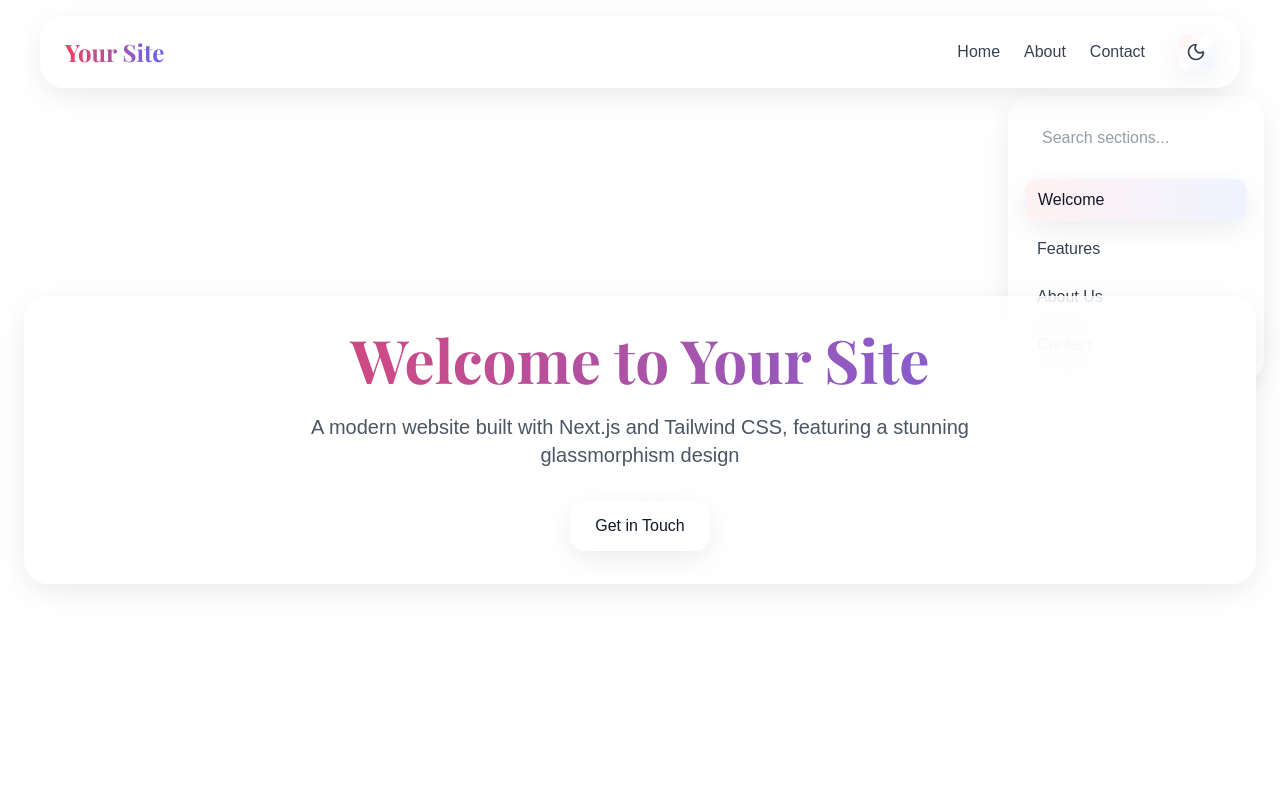
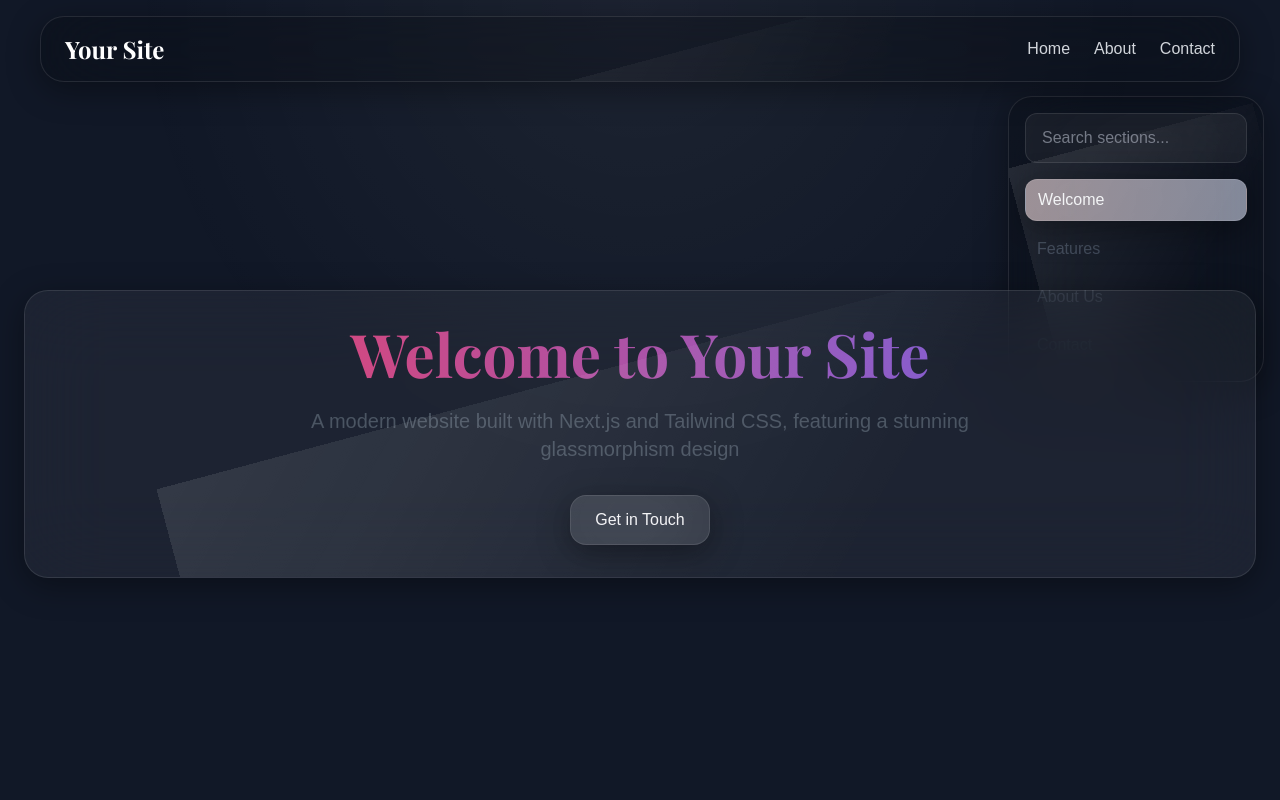
Before and after one commit to hidlmiddle/coolwebsite, a Next.js app: page / in a window 1280 px wide. Shown: the top 800 px of the page. Built offline with nearby package versions, Linux system fonts and the light colour scheme.

Commit message:
feat: implement dark high-contrast glassmorphism theme

```diff
--- a/components/Header.tsx
+++ b/components/Header.tsx
@@ -1,5 +1,4 @@
 import Link from 'next/link';
-import { ThemeToggle } from './ThemeToggle';
 
 export default function Header() {
   return (
@@ -8,16 +7,15 @@ export default function Header() {
         <nav className="flex items-center justify-between">
           <Link
             href="/"
-            className="text-2xl font-serif font-bold bg-gradient-to-r from-rose-500 to-indigo-500 bg-clip-text text-transparent"
+            className="text-2xl font-serif font-bold text-white"
           >
             Your Site
           </Link>
-          <div className="flex items-center space-x-8">
           <ul className="flex space-x-6">
             <li>
               <Link
                 href="/"
-                  className="text-gray-700 dark:text-gray-300 hover:text-gray-900 dark:hover:text-white transition-colors duration-200"
+                className="text-gray-300 hover:text-white transition-colors duration-200"
               >
                 Home
               </Link>
@@ -25,7 +23,7 @@ export default function Header() {
             <li>
               <Link
                 href="/about"
-                  className="text-gray-700 dark:text-gray-300 hover:text-gray-900 dark:hover:text-white transition-colors duration-200"
+                className="text-gray-300 hover:text-white transition-colors duration-200"
               >
                 About
               </Link>
@@ -33,14 +31,12 @@ export default function Header() {
             <li>
               <Link
                 href="/contact"
-                  className="text-gray-700 dark:text-gray-300 hover:text-gray-900 dark:hover:text-white transition-colors duration-200"
+                className="text-gray-300 hover:text-white transition-colors duration-200"
               >
                 Contact
               </Link>
             </li>
           </ul>
-            <ThemeToggle />
-          </div>
         </nav>
       </header>
     </div>
--- a/components/Layout.tsx
+++ b/components/Layout.tsx
@@ -8,9 +8,10 @@ interface LayoutProps {
 
 export default function Layout({ children }: LayoutProps) {
   return (
-    <div className="min-h-screen flex flex-col">
+    <div className="min-h-screen flex flex-col bg-gray-900">
+      <div className="fixed inset-0 bg-[radial-gradient(circle_at_50%_0%,rgba(255,255,255,0.05),transparent_50%)] pointer-events-none" />
       <Header />
-      <main className="flex-grow">
+      <main className="flex-grow relative">
         {children}
       </main>
       <Footer />
--- a/styles/globals.css
+++ b/styles/globals.css
@@ -8,8 +8,8 @@
     scroll-behavior: smooth;
   }
   body {
-    @apply text-gray-900 bg-gradient-to-br from-glass-rose/30 via-glass-mint/30 to-glass-lavender/30 min-h-screen;
-    @apply dark:from-gray-900 dark:via-gray-800 dark:to-gray-900 dark:text-white;
+    @apply bg-gray-900 text-gray-100 min-h-screen;
+    background-image: radial-gradient(circle at 50% 0%, rgba(255, 255, 255, 0.05), transparent 50%);
   }
   h1, h2, h3, h4, h5, h6 {
     @apply font-serif;
@@ -17,47 +17,109 @@
 }
 
 @layer components {
-  .glass-panel {
-    @apply backdrop-blur-2xl bg-white/70 dark:bg-gray-900/70 border border-white/20 dark:border-white/10;
-    @apply rounded-3xl shadow-glass transition-all duration-200 ease-glass;
-    @apply hover:shadow-glass-hover hover:-translate-y-1;
+  .glass-card {
+    @apply
+      relative
+      overflow-hidden
+      bg-white/5
+      backdrop-blur-40
+      border
+      border-white/10
+      rounded-3xl
+      shadow-frost
+      transition-all
+      duration-300;
+  }
+
+  .glass-card::before {
+    content: "";
+    @apply
+      absolute
+      inset-0
+      bg-sheen
+      opacity-50
+      pointer-events-none
+      animate-shimmer;
+  }
+
+  .glass-card:hover {
+    @apply
+      bg-white/10
+      shadow-frost-hover
+      -translate-y-1;
   }
 
   .glass-button {
-    @apply px-6 py-3 rounded-2xl transition-all duration-200 ease-glass;
-    @apply bg-gradient-to-br from-white/80 to-white/60 backdrop-blur-xl;
-    @apply dark:from-white/20 dark:to-white/10;
-    @apply border border-white/20 shadow-glass;
-    @apply hover:shadow-glass-hover hover:-translate-y-0.5;
-    @apply active:translate-y-0 active:shadow-glass;
+    @apply
+      relative
+      px-6
+      py-3
+      rounded-2xl
+      bg-white/10
+      backdrop-blur-40
+      border
+      border-white/10
+      shadow-frost
+      transition-all
+      duration-200
+      hover:bg-white/20
+      hover:shadow-frost-hover
+      hover:-translate-y-0.5
+      active:translate-y-0;
   }
 
   .glass-input {
-    @apply w-full px-4 py-3 rounded-xl bg-white/70 dark:bg-gray-900/70;
-    @apply border border-white/20 dark:border-white/10 backdrop-blur-xl;
-    @apply focus:outline-none focus:ring-2 focus:ring-white/30 dark:focus:ring-white/20;
-    @apply placeholder:text-gray-500/70 dark:placeholder:text-gray-400/70;
-  }
-
-  .glass-card {
-    @apply glass-panel p-6 hover:bg-white/80 dark:hover:bg-gray-900/80;
+    @apply
+      w-full
+      px-4
+      py-3
+      rounded-xl
+      bg-white/5
+      border
+      border-white/10
+      backdrop-blur-40
+      text-white
+      placeholder:text-gray-400/70
+      focus:outline-none
+      focus:ring-2
+      focus:ring-white/20
+      focus:bg-white/10;
   }
 
   .glass-navbar {
-    @apply glass-panel sticky top-4 mx-4 z-50 px-6 py-4;
-    @apply bg-white/60 dark:bg-gray-900/60;
+    @apply
+      sticky
+      top-4
+      mx-4
+      z-50
+      px-6
+      py-4
+      glass-card
+      bg-black/20;
   }
 
   .glass-sidebar {
-    @apply glass-panel fixed right-4 top-24 w-64 p-4;
-    @apply bg-white/60 dark:bg-gray-900/60;
+    @apply
+      fixed
+      right-4
+      top-24
+      w-64
+      p-4
+      glass-card
+      bg-black/20;
   }
 
   .glass-section {
-    @apply glass-panel p-8 mb-8;
+    @apply
+      glass-card
+      p-8
+      mb-8;
   }
 
   .glass-grid {
-    @apply grid gap-6 sm:gap-8;
+    @apply
+      grid
+      gap-6
+      sm:gap-8;
   }
 }
--- a/tailwind.config.js
+++ b/tailwind.config.js
@@ -10,23 +10,12 @@ module.exports = {
         sans: ['Inter var', 'sans-serif'],
         serif: ['Playfair Display', 'serif'],
       },
-      colors: {
-        glass: {
-          rose: '#FFF1F2',
-          mint: '#F0FDF4',
-          lavender: '#F5F3FF',
-        },
-      },
       backdropBlur: {
-        '4xl': '72px',
-      },
-      borderRadius: {
-        '4xl': '2rem',
-        '5xl': '2.5rem',
+        '40': '40px',
       },
       boxShadow: {
-        glass: '0 8px 32px -4px rgba(0, 0, 0, 0.1)',
-        'glass-hover': '0 16px 48px -8px rgba(0, 0, 0, 0.15)',
+        frost: '0 8px 32px rgba(0, 0, 0, 0.37)',
+        'frost-hover': '0 16px 48px rgba(0, 0, 0, 0.45)',
       },
       container: {
         center: true,
@@ -38,8 +27,17 @@ module.exports = {
           xl: '1280px',
         },
       },
-      transitionTimingFunction: {
-        'glass': 'cubic-bezier(0.4, 0, 0.2, 1)',
+      backgroundImage: {
+        'sheen': 'linear-gradient(135deg, rgba(255,255,255,0.2) 0%, rgba(255,255,255,0) 60%)',
+      },
+      keyframes: {
+        shimmer: {
+          '0%': { transform: 'translate(-50%, -50%) rotate(-15deg)' },
+          '100%': { transform: 'translate(50%, 50%) rotate(-15deg)' }
+        }
+      },
+      animation: {
+        shimmer: 'shimmer 10s linear infinite',
       },
     },
   },
```
Lines whose indentation alone changed are shown as unchanged.
